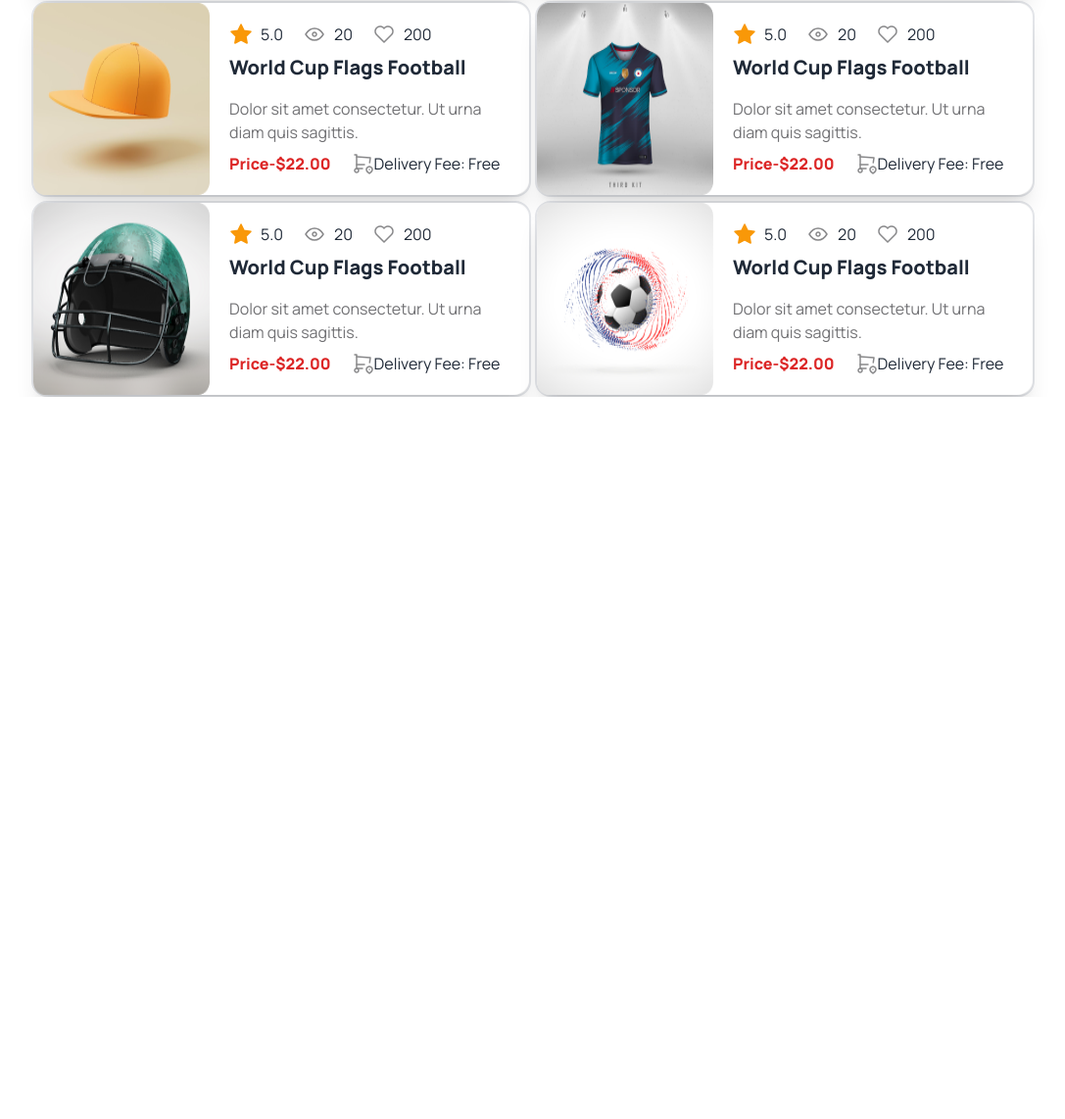
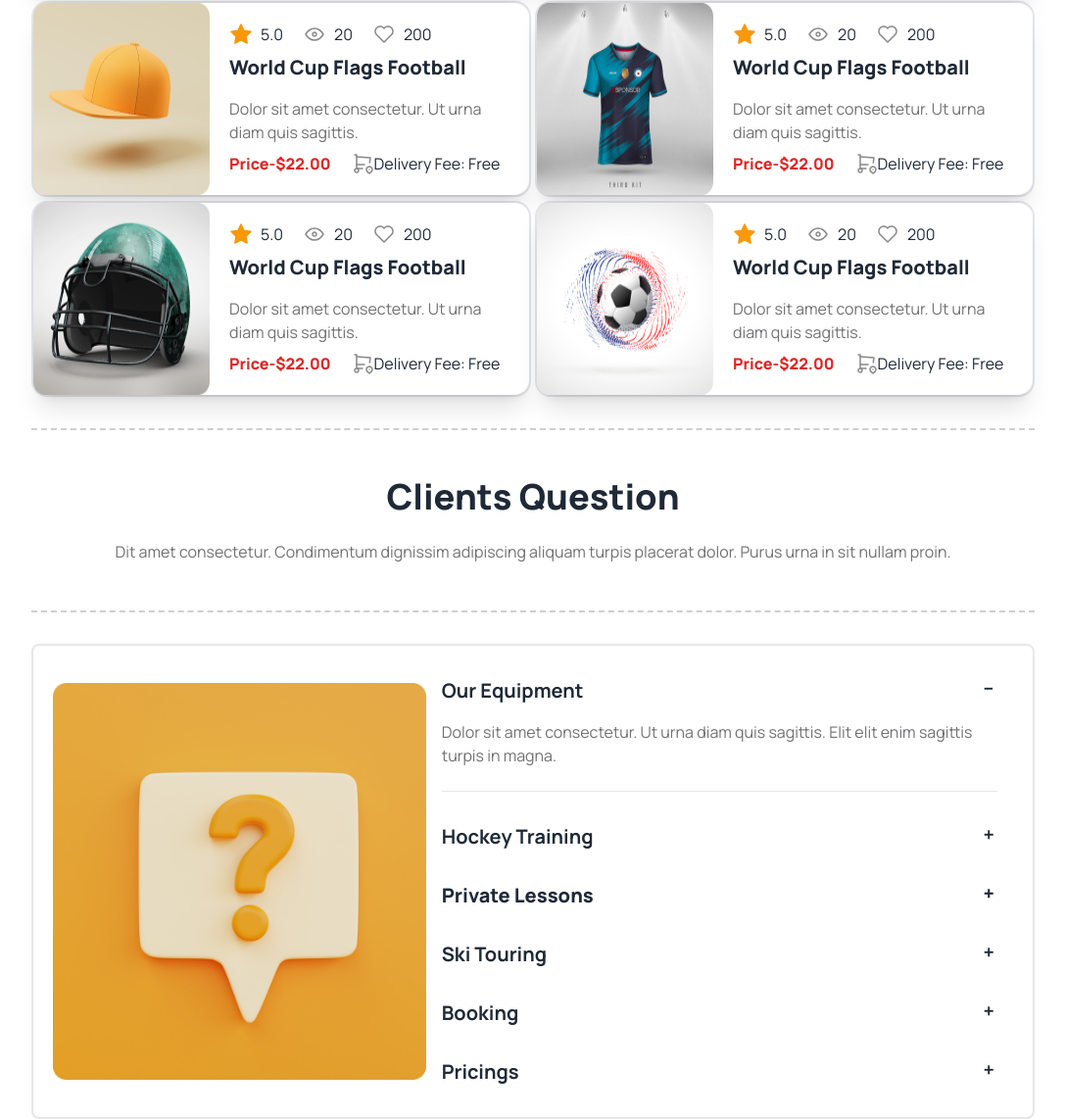
Before and after one commit to Husain-Siddik/assainment-3, a plain HTML site: page index.html in a window 1280 px wide. Shown: the part 2445-3587 px from the top of the page at 98% size, without its empty margins (96-1183 px from the left). Before the commit the page ends 2850 px from the top, so only its background shows below. Drawn offline with nearby package versions, Linux system fonts and the light colour scheme.

Commit message:
clnt question section added and responsive check

```diff
--- a/index.html
+++ b/index.html
@@ -930,11 +930,112 @@
           </div>
         </div>
 
-        <!-- <section>
-  <div>
-    <button class="btn btn-primary bg-[#ff4240] font-bold text-lg px-5">Register Now!</button>
+      </section>
+  <!-- clint question text section -->
+<section>
+  <section class="mt-8 border-dashed border-y-2 border-[#13131833]">
+    <div class="text-center">
+      <h1 class="text-4xl font-extrabold pb-6 mt-4 lg:mt-12">
+        Clients Question
+      </h1>
+      <p class="text-kalo-2 text-base mb-4 lg:mb-12">
+        Dit amet consectetur. Condimentum dignissim adipiscing aliquam turpis placerat dolor. Purus urna in sit nullam proin.
+      </p>
+    </div>
+  </section>
+</section>
+<!-- client accourdion section -->
+<section class="mt-8">
+  <div class="rounded-lg border-2 border-[#1313181a]  flex items-center justify-center px-5 py-4 flex-col lg:flex-row">
+<div class="">
+  <!-- img area -->
+  <img class="" src="Images/11.png" alt="" srcset="">
+</div>
+<div>
+<!-- accourdition -->
+<div class="collapse collapse-plus ">
+  <input type="radio" name="my-accordion-3" checked="checked" />
+  <div class="collapse-title text-xl font-bold">
+    Our Equipment
   </div>
-</section> -->
+  <div class="collapse-content">
+    <p class="text-kalo-2 -pb-7">
+      Dolor sit amet consectetur. Ut urna diam quis sagittis. Elit elit enim sagittis turpis in magna.
+      <hr class="h-[1px] text-[#1313181a] bg-[#1313181a] mt-6">
+    </p>
+
+  </div>
+
+</div>
+<!-- divider -->
+
+<!-- 2nd -->
+<div class="collapse collapse-plus">
+  <input type="radio" name="my-accordion-3" />
+  <div class="collapse-title text-xl font-bold">
+    Hockey Training
+  </div>
+  <div class="collapse-content">
+    <p class="text-kalo-2">
+      Dolor sit amet consectetur. Ut urna diam quis sagittis. Elit elit enim sagittis turpis in magna.
+      <hr class="h-[1px] text-[#1313181a] bg-[#1313181a] mt-6">
+    </p>
+  </div>
+</div>
+<!-- 3rd -->
+<div class="collapse collapse-plus ">
+  <input type="radio" name="my-accordion-3" />
+  <div class="collapse-title text-xl font-extrabold">
+    Private Lessons
+  </div>
+  <div class="collapse-content text-kalo-2">
+    <p>Dolor sit amet consectetur. Ut urna diam quis sagittis. Elit elit enim sagittis turpis in magna.
+      <hr class="h-[1px] text-[#1313181a] bg-[#1313181a] mt-6">
+    </p>
+  </div>
+</div>
+<!-- 4th -->
+<div class="collapse collapse-plus">
+  <input type="radio" name="my-accordion-3" />
+  <div class="collapse-title text-xl font-bold">
+    Ski Touring
+  </div>
+  <div class="collapse-content text-kalo-2">
+    <p>Dolor sit amet consectetur. Ut urna diam quis sagittis. Elit elit enim sagittis turpis in magna.
+      <hr class="h-[1px] text-[#1313181a] bg-[#1313181a] mt-6">
+    </p>
+  </div>
+</div>
+<!-- 5th -->
+<div class="collapse collapse-plus ">
+  <input type="radio" name="my-accordion-3" />
+  <div class="collapse-title text-xl font-bold">
+    Booking
+  </div>
+  <div class="collapse-content text-kalo-2">
+    <p>Dolor sit amet consectetur. Ut urna diam quis sagittis. Elit elit enim sagittis turpis in magna.
+      <hr class="h-[1px] text-[#1313181a] bg-[#1313181a] mt-6">
+    </p>
+  </div>
+</div>
+<!-- 6th -->
+<div class="collapse collapse-plus ">
+  <input type="radio" name="my-accordion-3" />
+  <div class="collapse-title text-xl font-bold">
+    Pricings
+  </div>
+  <div class="collapse-content text-kalo-2">
+    <p>Dolor sit amet consectetur. Ut urna diam quis sagittis. Elit elit enim sagittis turpis in magna.
+      <hr class="h-[1px] text-[#1313181a] bg-[#1313181a] mt-6">
+    </p>
+  </div>
+</div>
+
+</div>
+
+  </div>
+</section>
+
     </main>
     <footer></footer>
   </body>
```
